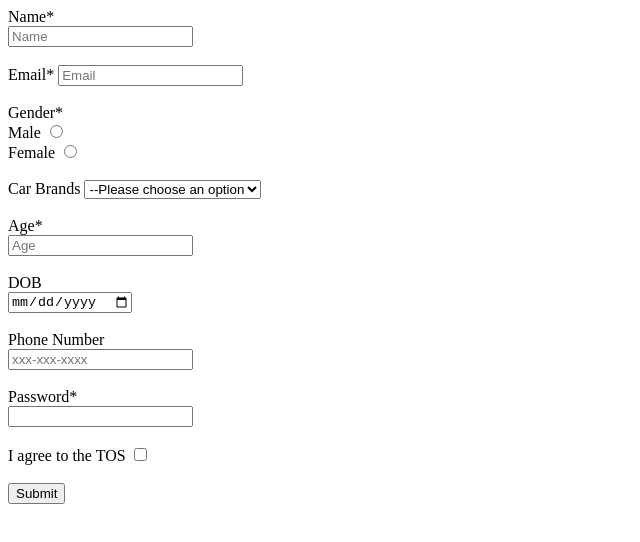
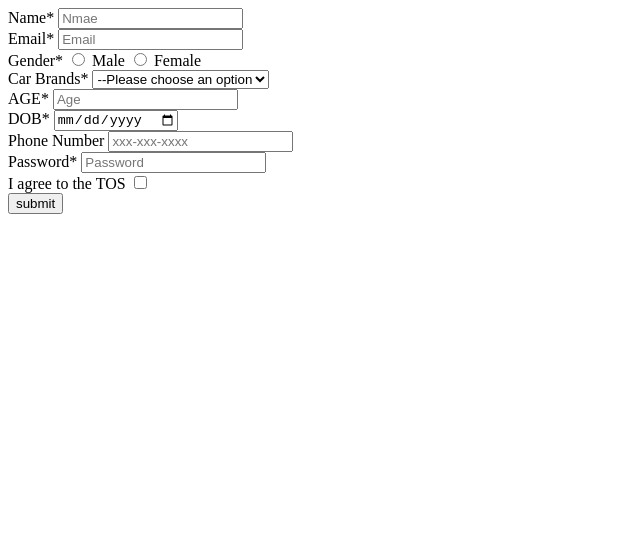
Before and after one commit to acciojob/signup-form-car-AKASHLAD01, a website: page main.html in a window 1280 px wide. Shown: the whole page, without its empty margins (0-640 px from the left). Drawn offline with Linux system fonts and the light colour scheme.

Commit message:
created a submission

```diff
--- a/main.html
+++ b/main.html
@@ -8,71 +8,56 @@
 
 <body>
 <form method="post">
-    <div>
 
-        <label for="Name">Name*</label><br>
-        <input type="name" id="name"   placeholder="Name" required>
-    </div>
-    <br>
-    <div>
-    <label for="Email">Email*</label>
-    <input type="Email" id="email" placeholder="Email"  required>
-   </div>
-    <br>
-    <div>
+		<label for="name">Name*</label>
+		<input type="text" id="name" placeholder="Nmae" required><br>
 
-        <label for="Gender">Gender*</label><br>
-        <label for="gender_m">Male</label>
-      <input type="radio"   id="gender_m"  value="Male" name="Gender" >
-        <br>
-        <label for="gender_f">Female</label>
-      <input type="radio"  name="Gender"  id="gender_f" value="Female"><br>
-    </div>
-    <br>
-    <div>
-        <label for="charset">Car Brands</label>
-        <select name="" id="cars" required>
-            <option value="disabled selected">--Please choose an option</option>
-            <option value="Audi">Audi</option>
-            <option value="BMW">BMW</option>
-            <option value="Mercedez">Mercedez</option>
-        </select>
-    </div>
-    <br>
-    <div>
-        <label for="Age">Age*</label><br>
-        <input type="number" id="age" placeholder="Age">
+		<label for="email">Email*</label>
+		<input type="email" id="email" placeholder="Email" required><br>
 
-    </div>
-    <br>
-    <div>
-        <label for="DOB">DOB</label><br>
-        <input type="date" name="" id="dob" required>
-    </div>
-    <br>
+		<label for="gender">Gender*</label>
+		<input type="radio" id="gender_m" name="gender" required>
+		<label for="gender_m">Male</label>
+		<input type="radio" name="gender" id="gender_f" required>
+		<label for="gender_f">Female</label><br>
 
-    <div>
-        <label for="Phone Number">Phone Number</label><br>
-        <input type="tel" id="tel" value="" placeholder="xxx-xxx-xxxx" >
-    </div>
-    <br>
-    <div>
-        <label for="Password">Password*</label> <br>
-        <input type="password" id="password" name="password" maxlength="8" >
-    </div>
+		<label for="cars">Car Brands*</label>
+		<select id="cars" required>
+			<option value="" disabled selected>--Please choose an option</option>
+			<option value="bmv">BMW</option>
+			<option value="audi">AUDI</option>
+			<option value="mercedez">MERCEDEZ</option>
 
-    <br>
-    <div>
-        <label for="tos"> I  agree to the TOS </label>
-        <input type="checkbox" name="" id="tos" required> <br>
-    </div>
+		</select><br>
 
-    <br>
-    <div>
-        <input type="submit" name="" id="">
-    </div>
+		<label for="age">AGE*</label>
+		<input type="number" id="age" placeholder="Age" required> <br>
 
-</form>
+		<label for="dob">DOB*</label>
+		<input type="date" id="dob" required> <br>
+
+		<label for="tel">Phone Number</label>
+		<input type="tel" id="tel" placeholder="xxx-xxx-xxxx"><br>
+
+		<label for="password">Password*</label>
+
+
+		<input type="password" id="password"  name="password" placeholder="Password" required><br>
+
+
+
+		<label for="tos">I agree to the TOS </label>
+		<input type="checkbox"  name="" id="tos"  required ><br>
+
+		<input type="submit" value="submit">
+
+
+
+
+
+
+
+	</form>
 
 	<!-- the entire body must be written by student -->
     <script type="text/javascript" src="./script.js">
```
